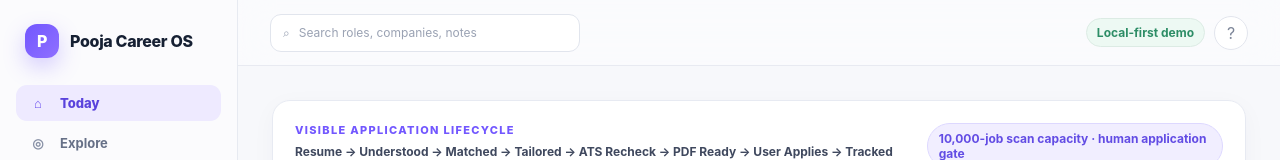
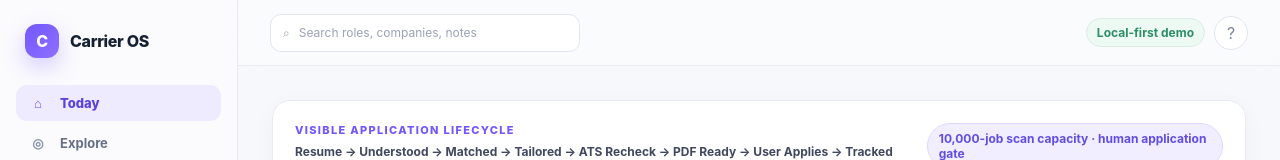
Before and after one commit to poojakira/pooja_carrier-website, a Next.js app: page /workspace in a window 1280 px wide. Shown: the top 160 px of the page. Built offline with nearby package versions, Linux system fonts and the light colour scheme.

Commit message:
Rename product to Carrier OS
Replace Pooja Career OS branding with Carrier OS across the public application, metadata, workspace UI, README, and package name.

```diff
--- a/app/layout.tsx
+++ b/app/layout.tsx
@@ -2,7 +2,7 @@
 import "./globals.css";
 
 export const metadata: Metadata = {
-  title: "Pooja Career OS",
+  title: "Carrier OS",
   description: "A human-in-the-loop career operations workspace for evaluating jobs, improving resumes, building application kits, and tracking outcomes."
 };
 
--- a/components/CareerOS.tsx
+++ b/components/CareerOS.tsx
@@ -406,8 +406,8 @@
     <div className="workspace">
       <aside className="workspaceSidebar">
         <Link href="/" className="brand workspaceBrand">
-          <span className="brandMark">P</span>
-          <span>Pooja Career OS</span>
+          <span className="brandMark">C</span>
+          <span>Carrier OS</span>
         </Link>
 
         <nav className="workspaceNav" aria-label="Workspace">
@@ -444,8 +444,8 @@
       <main className="workspaceMain">
         <header className="workspaceTopbar">
           <div className="mobileBrand">
-            <span className="brandMark">P</span>
-            <strong>Career OS</strong>
+            <span className="brandMark">C</span>
+            <strong>Carrier OS</strong>
           </div>
           <div className="topbarSearch">⌕ <span>Search roles, companies, notes</span></div>
           <div className="topbarRight">
--- a/package.json
+++ b/package.json
@@ -1,5 +1,5 @@
 {
-  "name": "pooja-career-os",
+  "name": "carrier-os",
   "version": "1.0.0",
   "private": true,
   "scripts": {
```
Also changed, not shown: app/page.tsx (+5 -5 lines), 1 other file (tests, documents, lock files or other folders).
